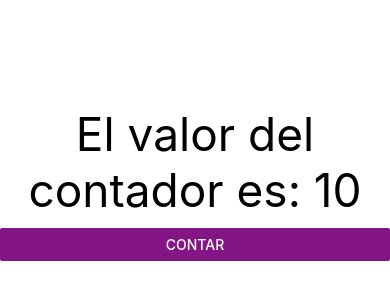
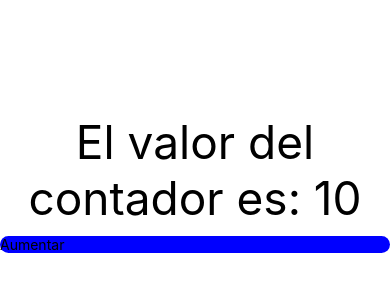
Before and after one commit to tomymiranda/practicaReactNative, a React Native app in the folder contadorConTypeScript/: screen / in a window 390 px wide. Shown: the part 234-534 px from the top of the page. Built offline with nearby package versions, Linux system fonts and the light colour scheme.

Commit message:
se agregga styleSheet

```diff
--- a/contadorConTypeScript/src/screens/ContadorScreen.tsx
+++ b/contadorConTypeScript/src/screens/ContadorScreen.tsx
@@ -1,32 +1,42 @@
-/* eslint-disable react-native/no-inline-styles */
-/* eslint-disable prettier/prettier */
+/* eslint-disable react-native/no-inline-styles *//* eslint-disable prettier/prettier */
 import React, { useState } from 'react';
-import {Text, View, Button} from 'react-native';
+import {Text, View, StyleSheet, TouchableOpacity} from 'react-native';
 const ContadorScreen = () => {
     const [contador, setContador] = useState(10);
 
     return (
       //con flex:1 se hace que el contenedor ocupa todo el espacio disponible
       // position relative es el defecto de los componentes
+      //el styles es como css, mejora la visualizacion
       <View
-        style={{
-          flex: 1,
-          justifyContent: 'center',
-        }}>
+        style={styles.container}>
         <Text
-          style={{
-            textAlign: 'center',
-            fontSize: 46,
-            top: -10,
-          }}>
+          style={styles.title}>
           El valor del contador es: {contador}
         </Text>
-        <Button
-          onPress={(() => setContador( contador + 1))}
-          title="Contar"
-          color="#841584"
-        />
+        <TouchableOpacity onPress={() => setContador(contador + 1)}>
+            <View style={styles.botonIncrementar}>
+            <Text>Aumentar</Text>
+
+            </View>
+        </TouchableOpacity>
       </View>
     );
 };
 export default ContadorScreen;
+
+const styles = StyleSheet.create({
+  container: {
+    flex: 1,
+    justifyContent: 'center',
+  },
+  title: {
+    textAlign: 'center',
+    fontSize: 46,
+    top: -10,
+  },
+  botonIncrementar: {
+    backgroundColor: '#00f',
+    borderRadius: 100,
+  },
+});
```
